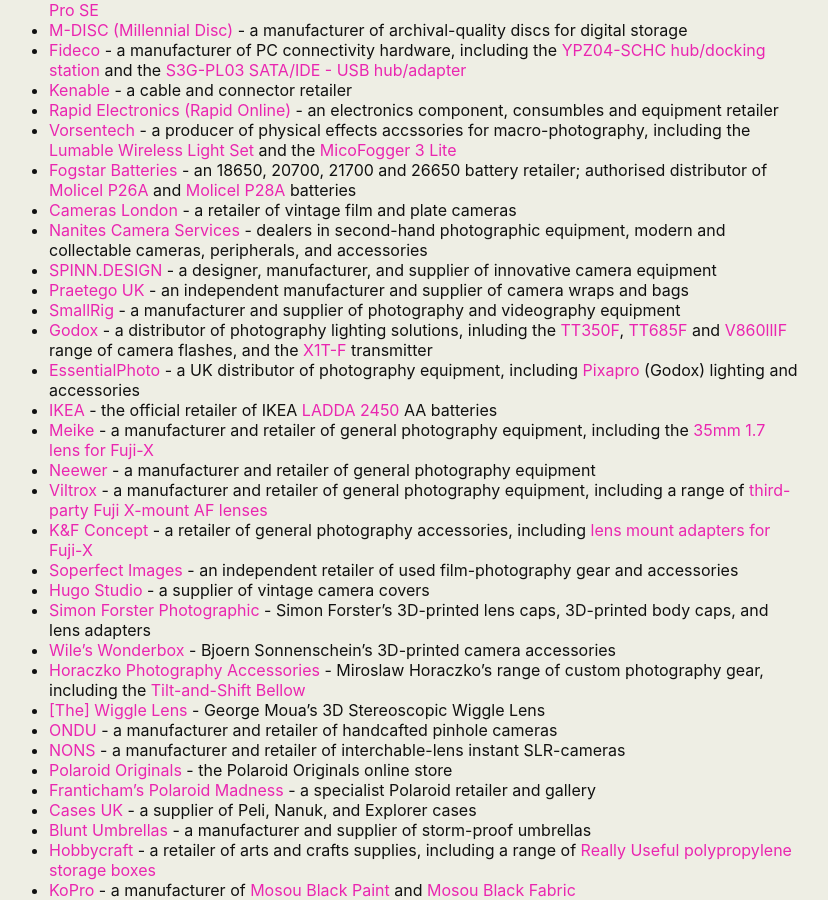
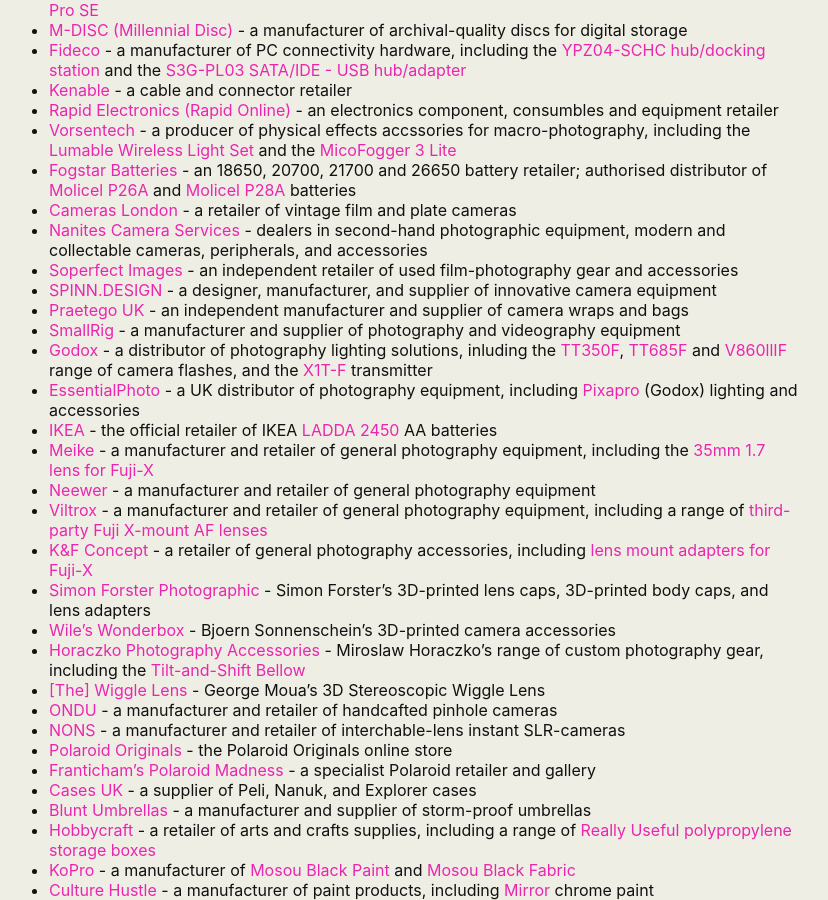
Before and after one commit to martbetz/martbetz.github.io, a Jekyll site: the page built from useful-links.html, in a window 1280 px wide and 900 px high, scrolled down 10640 px. Shown: the whole window, without its empty margins (231-1059 px from the left). Built offline with Jekyll 4.4.1, drawn with Linux system fonts in a browser that asks for light colours.

Commit message:
Update useful-links.html

```diff
--- a/useful-links.html
+++ b/useful-links.html
@@ -571,8 +572,6 @@
 <li><a href="https://neewer.com">Neewer</a> - a manufacturer and retailer of general photography equipment</li>
 <li><a href="https://viltroxstore.com">Viltrox</a> - a manufacturer and retailer of general photography equipment, including a range of  <a href="https://viltroxstore.com/collections/x-mount">third-party Fuji X-mount AF lenses</a> </li>
 <li><a href="https://www.kentfaith.com">K&F Concept</a> - a retailer of general photography accessories, including <a href="https://www.kentfaith.com/fuji-lens-adapter">lens mount adapters for Fuji-X</a>
-<li><a href="https://soperfectimages.co.uk">Soperfect Images</a> - an independent retailer of used film-photography gear and accessories</li>
-<li><a href="https://hugostudio.com">Hugo Studio</a> - a supplier of vintage camera covers </li>
 <li><a href="https://simonforsterphotographic.co.uk/collections/all">Simon Forster Photographic</a> - Simon Forster’s 3D-printed lens caps, 3D-printed body caps, and lens adapters</li>
 <li><a href="https://www.shapeways.com/shops/sonnenschein">Wile’s Wonderbox</a> - Bjoern Sonnenschein’s 3D-printed camera accessories</li>
 <li><a href="https://www.horaczko.com">Horaczko Photography Accessories</a> - Miroslaw Horaczko’s range of custom photography gear, including the <a href="https://www.horaczko.com/product/tilt">Tilt-and-Shift Bellow</a></li>
```
Also changed, not shown: other parts of useful-links.html (+1 -0 lines).
